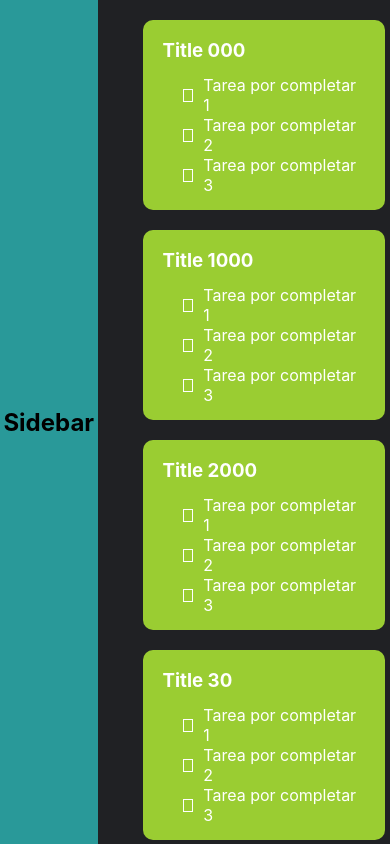
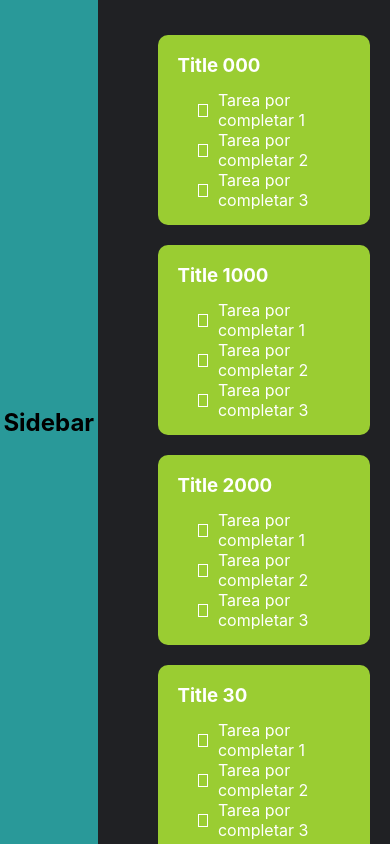
Before and after one commit to Quarzizus/QuarzizusKeep, a React (Vite) app: page / in a window 390 px wide. Built offline with nearby package versions, Linux system fonts and the light colour scheme.

Commit message:
:lipstick: Width Responsive

```diff
--- a/src/components/containerTasks/styles.ts
+++ b/src/components/containerTasks/styles.ts
@@ -2,17 +2,16 @@ import styled from "styled-components";
 import Masonry from "react-masonry-css";
 
 const ContainerTasksComponent = styled.section`
-  background-color: #202124;
   display: grid;
   grid-template-columns: repeat(auto-fill, minmax(260px, 1fr));
   grid-auto-rows: 70px;
   height: minmax(100vh, auto);
   gap: 20px;
-  padding: 15px;
-  position: static;
 `;
 
 const ContainerMasonry = styled(Masonry)`
+  background-color: #202124;
+  padding: 15px;
   width: 75%;
   height: 100vh;
   display: flex;
--- a/src/components/taskCard/styles.ts
+++ b/src/components/taskCard/styles.ts
@@ -36,7 +36,7 @@ const TaskCardComponent = styled.article<props>`
   ${({ open }) =>
     open
       ? css`
-          width: 40%;
+          width: 580px;
         `
       : css`
           margin: 20px 10px 10px 20px;
```
